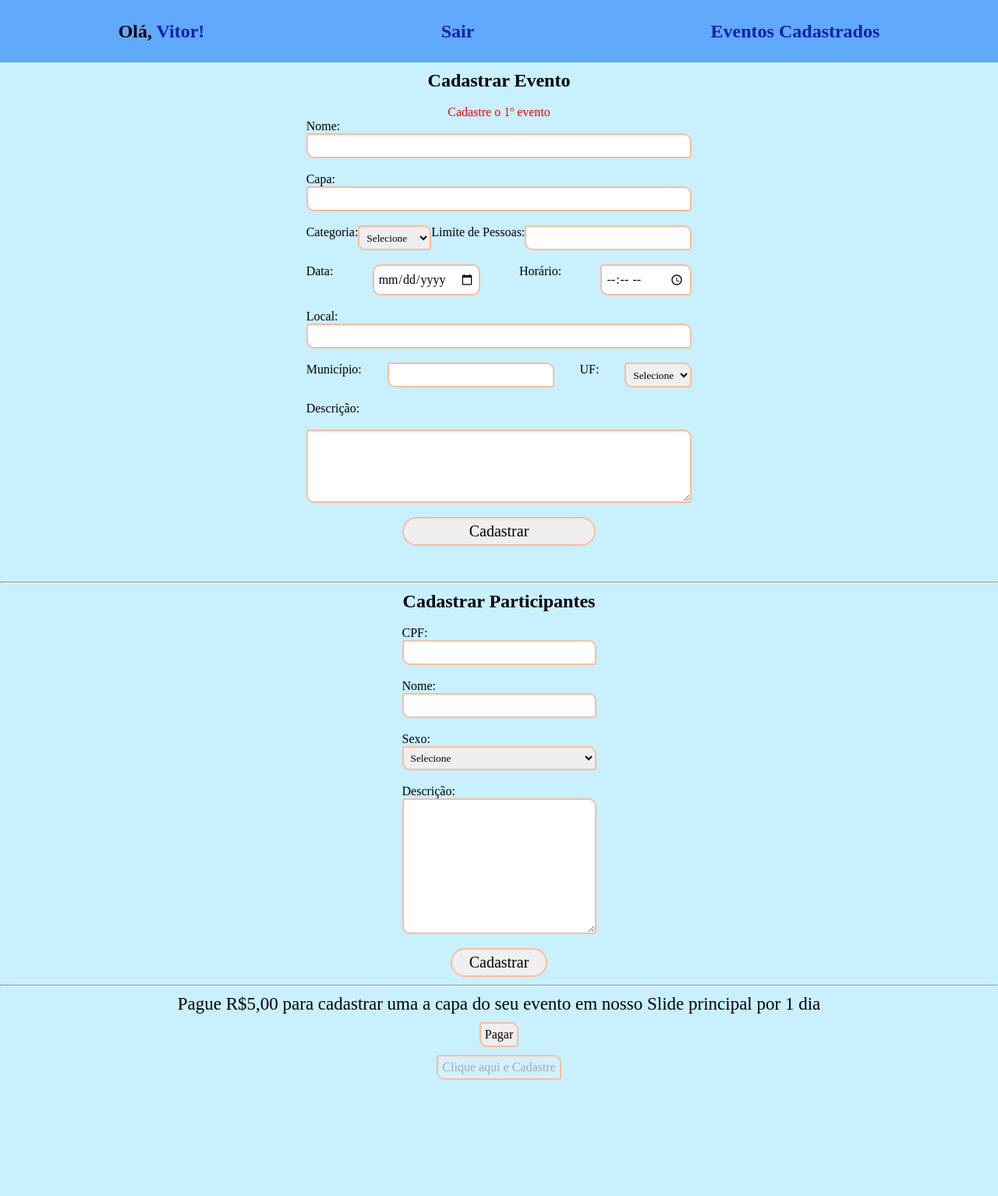
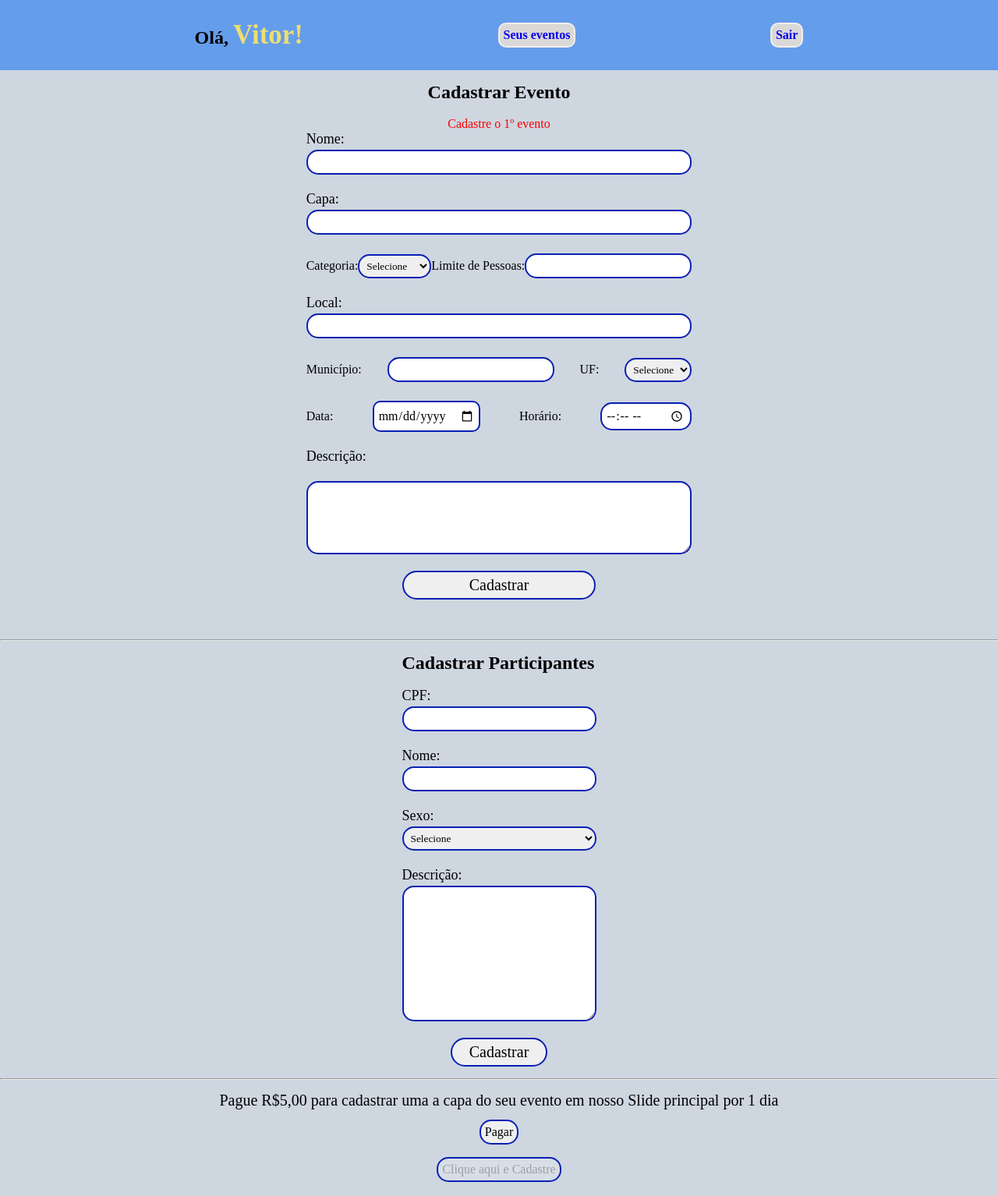
Before and after one commit to M4riotto/pj2-g06, a PHP site: page /backend/painel.php in a window 1280 px wide. Shown: the whole page at 78% size. Before the commit the page ends 1385 px from the top, so only its background shows below. Run offline with PHP 8.4, Linux system fonts and the light colour scheme; a user stored in the database is signed in.

Commit message:
css - painel

```diff
--- a/pj2-g06/assets/custom.css
+++ b/pj2-g06/assets/custom.css
@@ -32,9 +32,11 @@
     margin: 0;
     padding: 0;
     font-family: 'Bree Serif', serif;
+    text-decoration: none;
+    /* color: rgb(37, 37, 37); */
 }
 
-/* <index.html> */
+/* index.html */
 /* NAV */
 .wrapper > .bg-faded{
     background-color: var(--nav);
@@ -160,15 +162,107 @@ footer.end{
 .btn-outline-light{
     margin-top: 5px;
 }
-/* </index.html> */
+/* /index.html */
 
+/* painel.php */
+body.login_entrar{
+    background-color: var(--fundo);
+}
 
 header{
-    background-color: #3eccff48;
-    height: 100px;
+    background-color: var(--nav);
+    height: 90px;
     display: flex;
     align-items: center;
     justify-content: space-evenly;
+}
+
+header > h2 > span{
+    font-size: 35px;
+    color: var(--logo);
+}
+
+header > a:hover{
+    color: var(--fundo);
+}
+
+.caixaEventos, .caixaParticipantes{
+    margin: 15px 0 15px 0;
+    display: flex;
+    justify-content: center;
+}
+
+.caixaImagens{
+    margin: 15px 0 15px 0;
+    display: flex;
+    flex-direction: column;
+    justify-content: center;
+    align-items: center;
+    gap: 10px;
+}
+
+.caixaEventos > form > h2{
+    text-align: center;
+}
+
+.p1, #numero, #cx {
+    text-align:center;
+    color: red;
+}
+
+.caixaEventos > form > label{
+    font-size: 18px;
+}
+
+.caixaParticipantes > form > label{
+    font-size: 18px;
+}
+
+.caixaImagens > label{
+    font-size: 20px;
+}
+
+.caixaImagens, input{
+    font-size: 16px;
+}
+
+.caixaImagens  button{
+    padding: 15px;
+    border: 2px solid var(--color1);
+}
+
+.caixaImagens input:hover{
+    background-color: var(--color5);
+}
+
+form{
+    display: flex;
+    flex-direction: column;
+    align-items: stretch;
+}
+
+input, textarea, select{
+    margin: 3px 0 3px 0;
+    border-radius: 15px;
+    padding: 5px;
+    border: 2px solid var(--color3);
+}
+
+input[type=submit]{
+    width: 50%;
+    margin: auto;
+    border-radius: 20px;
+    font-size: 20px;
+}
+
+input[type=submit]:hover{
+    background-color: var(--color5);
+}
+
+.cx1{
+    display: flex;
+    justify-content: space-between;
+    align-items: center;
 }
 
 
@@ -183,8 +277,6 @@ header{
 .card-rodape-empresa{
     font-size: 0.7rem;
 }
-
-
 
 .verMais{
     font-size: 12px;
@@ -204,8 +296,6 @@ header{
     border: 0;
     padding: 5px;
 }
-
-
 
 /*modal*/
 .modal{
--- a/pj2-g06/assets/custom_painel.css
+++ b/pj2-g06/assets/custom_painel.css
@@ -1,4 +1,4 @@
-:root{
+/* :root{
 --color1: #ffbb9a;
 --color2: #ffed6e;
 --color3: #091fb4;
@@ -8,31 +8,32 @@
 *{
     margin:0;
     padding:0;
-}
-a{
+} */
+/* a{
     text-decoration: none;
-}
-a:hover{
+} */
+/* a:hover{
     color: var(--color4);
     border-bottom: 2px solid var(--color2);
 }
 span, a{
     color: var(--color3);
-}
-body{
+} */
+/* body{
     background-color:var(--color5);
-}
-header{
+} */
+/* header{
     display: flex;
     justify-content: space-around;
     align-items: center;
     background-color: var(--color4);
     height: 80px;
-}
-h2{
+} */
+/* h2{
     text-align: center;
-}
-.caixa, .caixa2{
+} */
+
+/* .caixa, .caixa2{
     margin: 10px;
     display: flex;
     justify-content: center;
@@ -45,8 +46,8 @@ h2{
     gap: 10px;
     padding-bottom: 50px;
     padding-top: 10px;
-}
-.caixa3 > label{
+} */
+/* .caixa3 > label{
     font-size: 23px;
 }
 .caixa3, input{
@@ -58,8 +59,8 @@ h2{
 }
 .caixa3 input:hover{
     background-color: var(--color5);
-}
-form{
+} */
+/* form{
     display: flex;
     flex-direction: column;
     align-items: stretch;
@@ -85,4 +86,4 @@ input[type=submit]:hover{
 .p1, #numero, #cx {
     text-align:center;
     color: red;
-}
+} */
--- a/pj2-g06/backend/painel.php
+++ b/pj2-g06/backend/painel.php
@@ -12,17 +12,17 @@
     <!-- <link rel="shortcut icon" href="images/favicon.ico" type="image/x-ico"> -->
     <title>PAINEL</title>
     <link rel="stylesheet" href="../assets/custom.css">
-    <link rel="stylesheet" href="../assets/custom_painel.css">
+    <!-- <link rel="stylesheet" href="../assets/custom_painel.css"> -->
 </head>
 
-<body >
+<body class="login_entrar">
     <header>
         <h2>Olá, <span><?php echo $_SESSION['nome'];?>!</span></h2><!--pegando a variavel global e o que esta salvo como o nome da pessoa-->
-        <h2><a href="logout.php">Sair</a></h2>
-        <a href="Eventos_Cadastrados.php"><h2>Eventos Cadastrados</h2></a>
+        <a class="sair" href="Eventos_Cadastrados.php"><h4>Seus eventos</h4></a>
+        <a class="sair" href="logout.php"><h4>Sair</h4></a>
     </header>
 
-    <div class="caixa">
+    <div class="caixaEventos">
         <form onsubmit="insertEventos(event)">
             <h2>Cadastrar Evento</h2><br>
             <p class="p1">Cadastre o <span id="numero">1</span>º evento</p>
@@ -47,14 +47,6 @@
 
                 <label for="POST-name">Limite de Pessoas:</label>
                 <input type="number" name="limiteP" id="POST-name">
-            </div><br>
-
-            <div class="cx1">
-                <label for="POST-name">Data:</label>
-                <input id="POST-name" type="date" name="dia">
-
-                <label for="POST-name">Horário:</label>
-                <input id="POST-name" type="time" name="horario">
             </div><br>
 
             <label for="POST-name">Local:</label>
@@ -97,6 +89,14 @@
                 </select>
             </div><br>
 
+            <div class="cx1">
+                <label for="POST-name">Data:</label>
+                <input id="POST-name" type="date" name="dia">
+
+                <label for="POST-name">Horário:</label>
+                <input id="POST-name" type="time" name="horario">
+            </div><br>
+
             <label for="POST-name">Descrição:</label><br>
             <textarea name="descricao" id="POST-name" cols="50" rows="5"></textarea><br>
 
@@ -104,7 +104,7 @@
         </form>
     </div> <br><br>
 <hr>
-    <div class="caixa2">
+    <div class="caixaParticipantes">
         <form onsubmit="insertParticipantes(event)">
             <h2>Cadastrar Participantes</h2><br>
 
@@ -129,7 +129,7 @@
         </form>
     </div>
 <hr>
-    <div class="caixa3">
+    <div class="caixaImagens">
         <label>Pague R$5,00 para cadastrar uma a capa do seu evento em nosso Slide principal por 1 dia</label>
         <input type="button" value="Pagar" id="pagar" onclick="imagem_slide()">
         <a href="#modal-cadastrarIMG"><input type="button" id="cadastrar-img" value="Clique aqui e Cadastre" disabled="disabled" onclick="showModalCadastrar('#modal-cadastrarIMG')"></input></a>
--- a/pj2-g06/index.html
+++ b/pj2-g06/index.html
@@ -73,7 +73,6 @@
         </div> <!-- .sigin -->
       </div><!-- .container -->
     </nav> <!-- .navbar -->
-
 
   <!--categorias-->
   <div class="categoria">
@@ -201,7 +200,7 @@
       <section class="mb-4" id="sobre">
         <h2 style="border: none; border-bottom: 1px solid orange;">Sobre Nós</h2>
         <p>
-          Site desenvolvido para fins acadêmicos, com o intuito de aplicarmos tudo o que aprendemos em aula. O NossoSite tem como principal objetivo o cadastro de eventos em geral.
+          Site desenvolvido para fins acadêmicos, com o intuito de aplicarmos tudo o que aprendemos nas aulas. O NossoSite tem como principal objetivo o cadastro de eventos em geral.
         </p>
       </section>
       <!-- Section: Text -->
```
